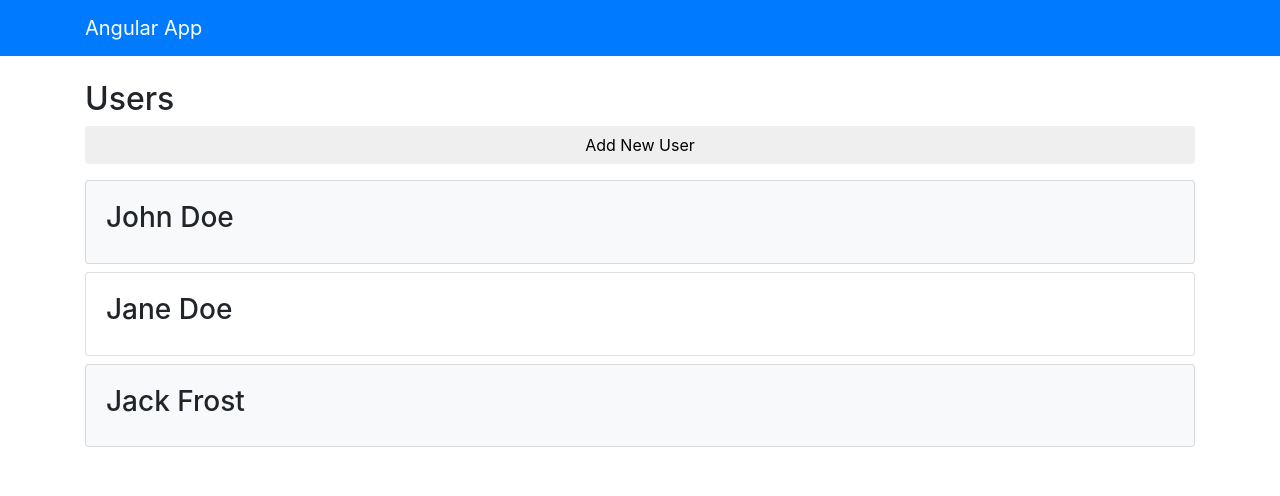
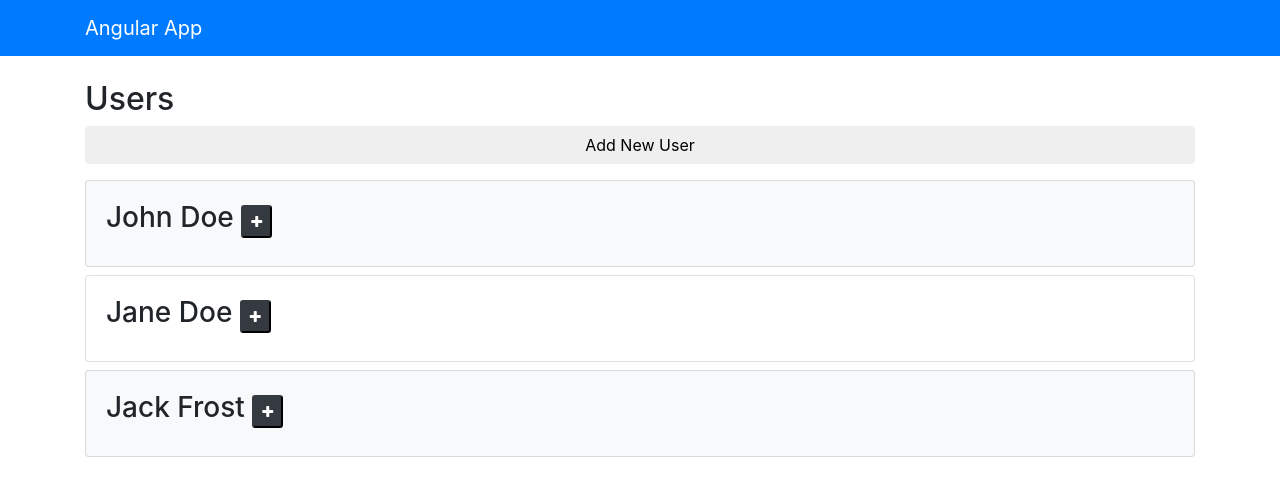
Before and after one commit to alexb31/angularApp, an Angular app: page / in a window 1280 px wide. Shown: the top 496 px of the page. Built offline with nearby package versions, Linux system fonts and the light colour scheme.

Commit message:
Toggling Values with An Event

```diff
--- a/package.json
+++ b/package.json
@@ -23,6 +23,7 @@
     "@angular/router": "^5.2.0",
     "bootstrap": "^4.0.0-beta.2",
     "core-js": "^2.4.1",
+    "font-awesome": "^4.7.0",
     "jquery": "^3.3.1",
     "popper.js": "^1.14.3",
     "rxjs": "^5.5.6",
--- a/src/app/components/users/users.component.html
+++ b/src/app/components/users/users.component.html
@@ -2,8 +2,10 @@
 <button (click)="addUser({firstName: 'Alex', lastName:'Jackson', isActive:true})" [disabled]="!enableAdd" class="btn btn-block mb-3">Add New User</button>
 <ul class="list-unstyled" *ngIf="loaded && users?.length > 0">
   <li class="card card-body mb-2" *ngFor="let user of users" [class.bg-light]="user.isActive">
-    <h3>{{ user.firstName }} {{ user.lastName }}</h3>
-    <ul class="list-group" *ngIf="showExtended && user.age && user.adress">
+    <h3>{{ user.firstName }} {{ user.lastName }}
+      <small *ngIf="user.age && user.adress"><button (click)="toggleHide(user)" class="btn-dark btn-sm"><i [ngClass]="user.hide ? 'fa fa-plus' : 'fa fa-minus'" class="fa fa-plus"></i></button></small>
+    </h3>
+    <ul class="list-group" *ngIf="!user.hide && user.age && user.adress">
       <li class="list-group-item">Age: {{ user.age }}</li>
       <li class="list-group-item">street: {{ user.adress.street }}</li>
       <li class="list-group-item">city: {{ user.adress.city }}</li>
--- a/src/app/components/users/users.component.ts
+++ b/src/app/components/users/users.component.ts
@@ -9,7 +9,7 @@
 })
 export class UsersComponent implements OnInit {
   users: User[];
-  showExtended: boolean = false;
+  showExtended: boolean = true;
   loaded: boolean = false;
   enableAdd: boolean = true;
   currentClasses: {};
@@ -29,7 +29,8 @@
               state: 'MA'
           },
           isActive: true,
-          registered: new Date('12/12/2018 08:30:00')
+          registered: new Date('12/12/2018 08:30:00'),
+          hide: true
       },
       {
         firstName: 'Jane',
@@ -41,7 +42,8 @@
             state: 'CA'
         },
         isActive: false,
-        registered: new Date('01/02/2018 08:30:00')
+        registered: new Date('01/02/2018 08:30:00'),
+        hide: true
       },
       {
         firstName: 'Jack',
@@ -53,7 +55,8 @@
             state: 'MI'
         },
         isActive: true,
-        registered: new Date('11/25/2016 14:30:00')
+        registered: new Date('11/25/2016 14:30:00'),
+        hide: true
       }
       ];
 
@@ -67,4 +70,9 @@
   fireEvent(e) {
     console.log(e.type);
   }
+
+  toggleHide(user) {
+    user.hide = !user.hide;
+    console.log('Clicked');
+  }
 }
--- a/src/app/models/User.ts
+++ b/src/app/models/User.ts
@@ -8,5 +8,6 @@
           state?: string
       },
       isActive?: boolean,
-      registered?: any
+      registered?: any,
+      hide?: boolean
 }
```
Also changed, not shown: .angular-cli.json, 1 other file (tests, documents, lock files or other folders).
